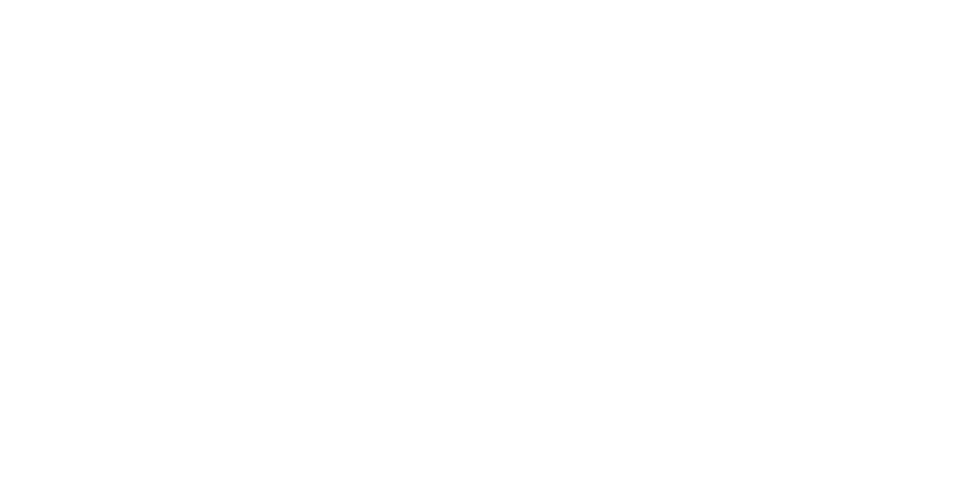
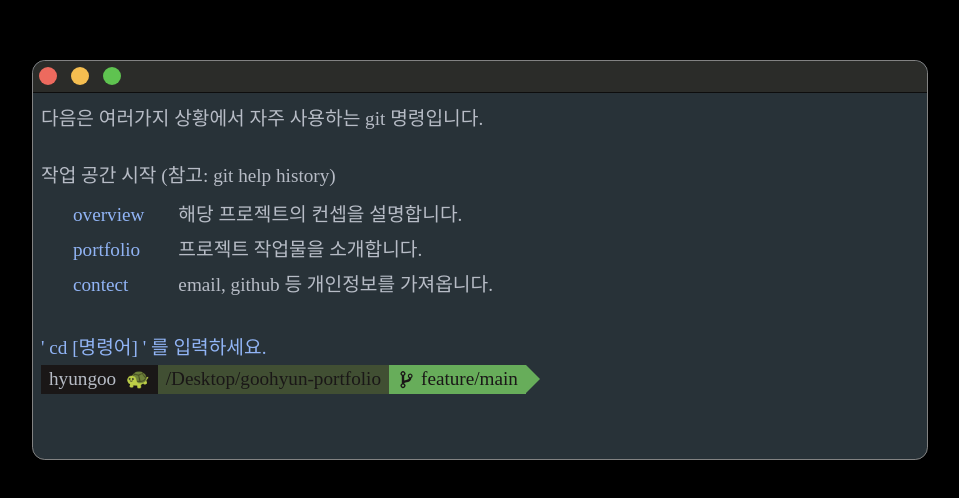
Before and after one commit to Goohyun3436/goohyun-portfolio, a React (Vite) app: page / in a window 1280 px wide. Shown: the part 140-638 px from the top of the page, without its empty margins (160-1119 px from the left). Built offline with nearby package versions, Linux system fonts and the light colour scheme.

Commit message:
Add: 맥 터미널 창 레이아웃 (#2)

```diff
--- a/package.json
+++ b/package.json
@@ -11,6 +11,8 @@
   "dependencies": {
     "react": "^18.2.0",
     "react-dom": "^18.2.0",
+    "react-icons": "^4.7.1",
+    "react-router-dom": "^6.5.0",
     "styled-components": "^5.3.6",
     "styled-reset": "^4.4.4"
   },
--- a/src/App.tsx
+++ b/src/App.tsx
@@ -1,9 +1,14 @@
+import { Routes, Route } from 'react-router-dom';
 import GlobalStyle from './GlobalStyle';
+import Main from './pages/Main';
 
 const App = () => {
   return (
     <>
       <GlobalStyle />
+      <Routes>
+        <Route path="/" element={<Main />} />
+      </Routes>
     </>
   );
 };
--- /dev/null
+++ b/src/components/WindowBox/index.tsx
@@ -0,0 +1,156 @@
+import { IoGitBranch } from 'react-icons/io5';
+import styled from 'styled-components';
+
+const WindowBox = () => {
+  return (
+    <WindowBoxBlock>
+      <div className="window-box-background">
+        <div className="window-box-content">
+          <div className="top-bar">
+            <div className="btn" style={{ background: 'rgb(237, 106, 94)' }} />
+            <div className="btn" style={{ background: 'rgb(245, 190, 80)' }} />
+            <div className="btn" style={{ background: 'rgb(95, 195, 80)' }} />
+          </div>
+          <div className="content">
+            <div className="line">
+              <p>다음은 여러가지 상황에서 자주 사용하는 git 명령입니다.</p>
+              <br />
+              <br />
+              <p>작업 공간 시작 (참고: git help history)</p>
+              <br />
+              <p className="command">
+                <span className="word">overview</span>
+                <span className="info">해당 프로젝트의 컨셉을 설명합니다.</span>
+              </p>
+              <p className="command">
+                <span className="word">portfolio</span>
+                <span className="info">프로젝트 작업물을 소개합니다.</span>
+              </p>
+              <p className="command">
+                <span className="word">contect</span>
+                <span className="info">email, github 등 개인정보를 가져옵니다.</span>
+              </p>
+              <br />
+            </div>
+
+            <div className="line">
+              <p style={{ color: 'rgb(145, 180, 245)' }}>' cd [명령어] ' 를 입력하세요.</p>
+            </div>
+            <div className="line">
+              <div className="current-bar">
+                <div className="first">hyungoo &nbsp;🐢</div>
+                <div className="second">/Desktop/goohyun-portfolio</div>
+                <div className="third">
+                  <IoGitBranch />
+                  &nbsp;feature/main
+                </div>
+                <div className="triangle" />
+              </div>
+            </div>
+          </div>
+        </div>
+      </div>
+    </WindowBoxBlock>
+  );
+};
+
+const WindowBoxBlock = styled.div`
+  .window-box-background {
+    display: flex;
+    justify-content: center;
+    align-items: center;
+    width: 100vw;
+    height: 100vh;
+    background: black;
+
+    .window-box-content {
+      width: 70%;
+      height: 25rem;
+      border: 1px solid rgb(130, 130, 130);
+      border-radius: 0.8rem;
+      background: rgb(40, 50, 56);
+
+      .top-bar {
+        display: flex;
+        height: 8%;
+        padding: 0.4rem;
+        outline: none;
+        border-bottom: 1.5px solid rgb(13, 13, 13);
+        border-top-left-radius: 0.8rem;
+        border-top-right-radius: 0.8rem;
+        background: rgb(43, 44, 41);
+
+        .btn {
+          width: 1.1rem;
+          height: 100%;
+          border-radius: 1.1rem;
+        }
+        .btn + .btn {
+          margin-left: 0.9rem;
+        }
+      }
+
+      .content {
+        padding: 1rem 0.5rem;
+        color: rgb(183, 188, 198);
+        font-size: 1.2rem;
+
+        .line + .line {
+          margin-top: 0.5rem;
+        }
+
+        .command {
+          position: relative;
+          width: 100%;
+          margin-left: 2rem;
+          margin-bottom: 1rem;
+
+          .word {
+            color: rgb(145, 180, 245);
+          }
+
+          .info {
+            position: absolute;
+            left: 12%;
+          }
+        }
+
+        .current-bar {
+          display: flex;
+          .first,
+          .second,
+          .third {
+            display: flex;
+            justify-content: center;
+            align-items: center;
+            line-height: 1.5;
+            padding: 0rem 0.5rem;
+          }
+
+          .first {
+            background: rgb(26, 23, 23);
+          }
+          .second {
+            color: rgb(26, 23, 23);
+            background: rgb(65, 79, 51);
+          }
+          .third {
+            position: relative;
+            color: rgb(26, 23, 23);
+            background: rgb(103, 173, 90);
+          }
+          .triangle {
+            width: 0;
+            height: 0;
+            border-bottom: 0.9rem solid transparent;
+            border-top: 0.9rem solid transparent;
+            border-left: 0.9rem solid rgb(103, 173, 90);
+            border-right: 0.9rem solid transparent;
+          }
+        }
+      }
+    }
+  }
+`;
+
+export default WindowBox;
--- /dev/null
+++ b/src/pages/Main/index.tsx
@@ -0,0 +1,14 @@
+import styled from 'styled-components';
+import WindowBox from '../../components/WindowBox';
+
+const Main = () => {
+  return (
+    <MainBlock>
+      <WindowBox />
+    </MainBlock>
+  );
+};
+
+const MainBlock = styled.div``;
+
+export default Main;
```
Also changed, not shown: src/main.tsx (+6 -6 lines), 2 other files (tests, documents, lock files or other folders).
